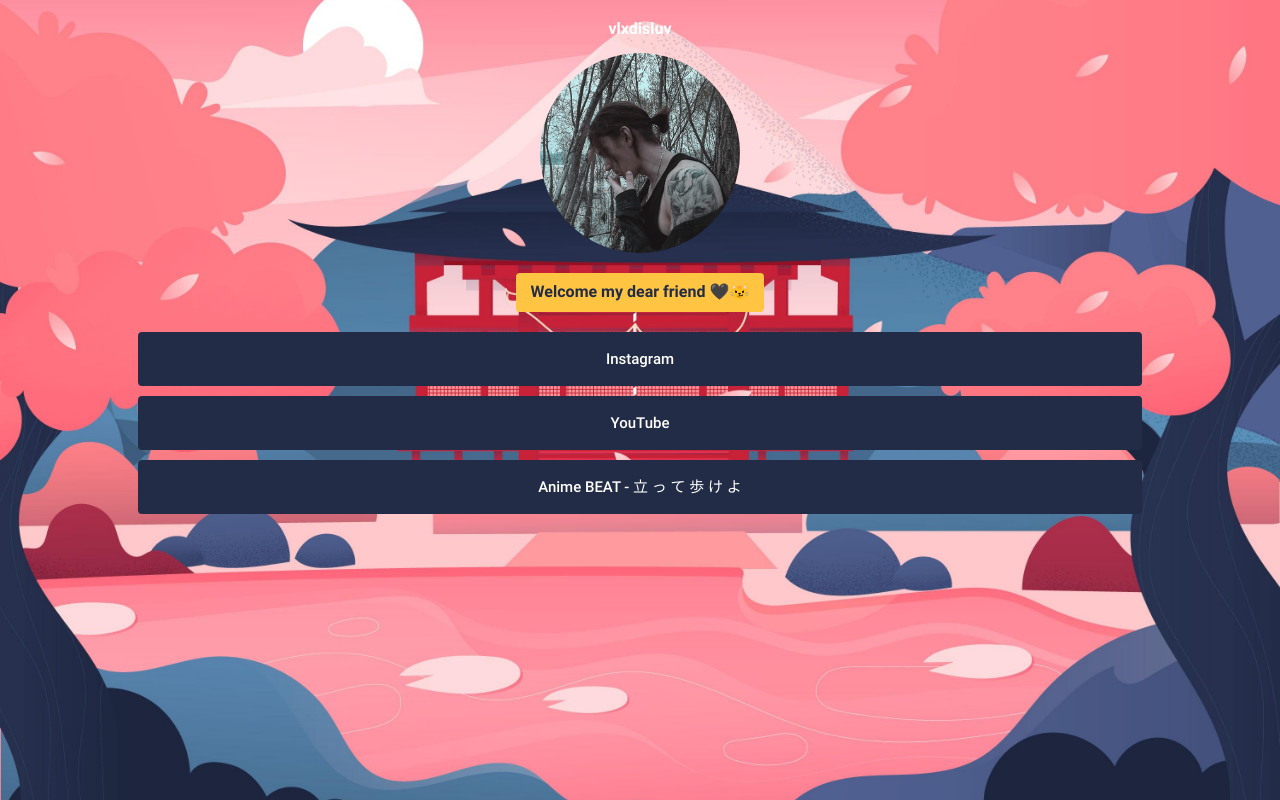
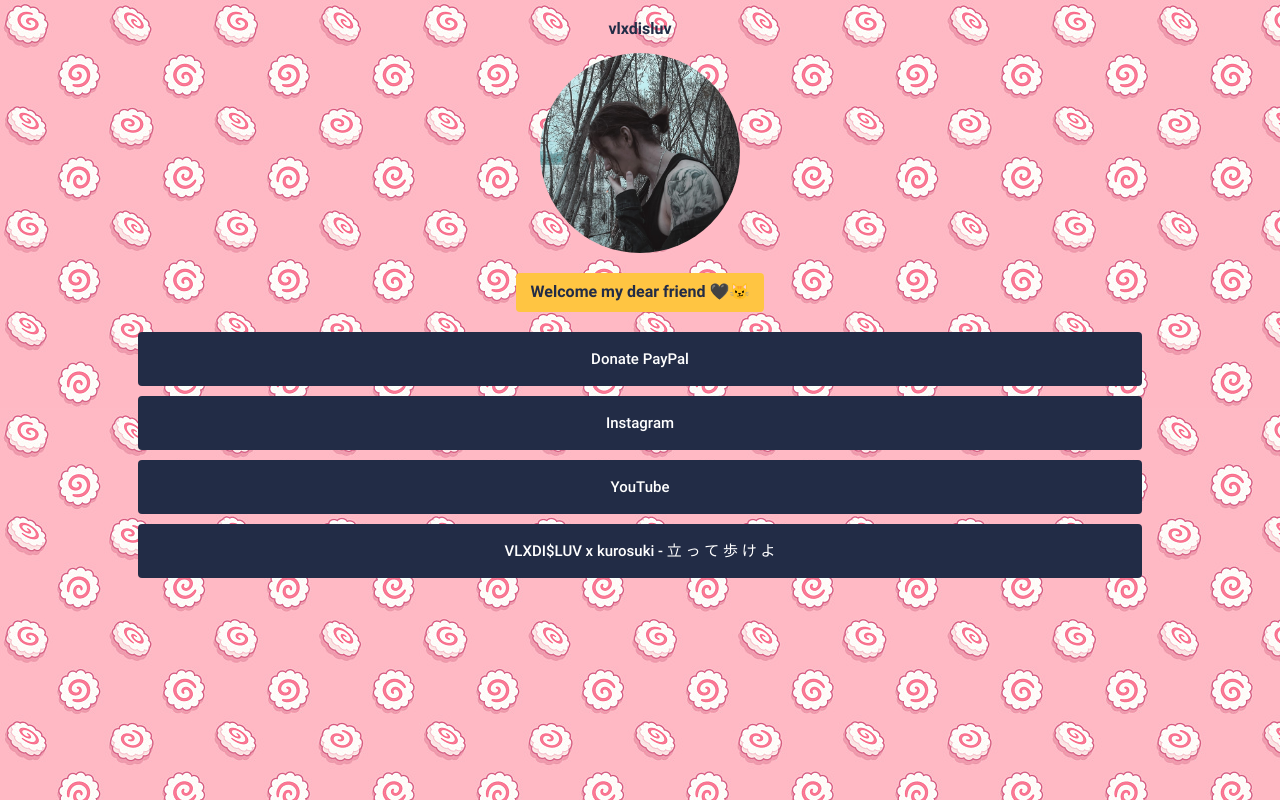
Before and after one commit to vlxdisluv/profile-preview, a React (Create React App) app: page / in a window 1280 px wide. Built offline with nearby package versions, Linux system fonts and the light colour scheme.

Commit message:
feat: add donate button. change background

```diff
--- a/src/pages/Home/Home.tsx
+++ b/src/pages/Home/Home.tsx
@@ -2,7 +2,7 @@ import React from 'react';
 import styled from 'styled-components';
 
 import avatarPic from '../../assets/img/GrtbVv47Y4c.jpeg';
-import japanPic from '../../assets/img/japan.jpg';
+import narutoMakiPic from '../../assets/img/naruto-maki.jpeg';
 import Button from '../../ui/Button';
 
 export const Home = () => {
@@ -16,6 +16,11 @@ export const Home = () => {
 
         <Link
           variant="primary"
+          label="Donate PayPal"
+          onClick={() => window.open('https://www.paypal.com/paypalme/vlxdisluv', '_self')}
+        />
+        <Link
+          variant="primary"
           label="Instagram"
           onClick={() => window.open('https://www.instagram.com/vlxdisluv', '_self')}
         />
@@ -27,7 +32,7 @@ export const Home = () => {
 
         <Link
           variant="primary"
-          label="Anime BEAT - 立 っ て 歩 け よ"
+          label="VLXDI$LUV x kurosuki - 立 っ て 歩 け よ"
           onClick={() => window.open('https://li.sten.to/wIMUZIo', '_self')}
         />
       </View>
@@ -36,7 +41,7 @@ export const Home = () => {
 };
 
 const UserName = styled.div`
-  color: ${({ theme: { colors } }) => colors.color1};
+  color: ${({ theme: { colors } }) => colors.color6};
   font-family: Roboto, sans-serif;
   font-weight: bold;
 
@@ -65,11 +70,7 @@ const Root = styled.main`
   height: 100vh;
   margin-right: auto;
   margin-left: auto;
-  background-image: url(${japanPic});
-
-  background-repeat: no-repeat;
-  background-size: cover;
-  background-position: center;
+  background: url(${narutoMakiPic}) top left repeat;
 `;
 
 const View = styled.div`
@@ -99,9 +100,6 @@ const Avatar = styled.img`
   margin-right: auto;
   margin-bottom: 20px;
   transition: 0.3s;
-  &:hover {
-    opacity: 0.7;
-  }
 `;
 
 export default Home;
```
Also changed, not shown: src/assets/img/naruto-maki.jpeg (added), 1 other file (tests, documents, lock files or other folders).
